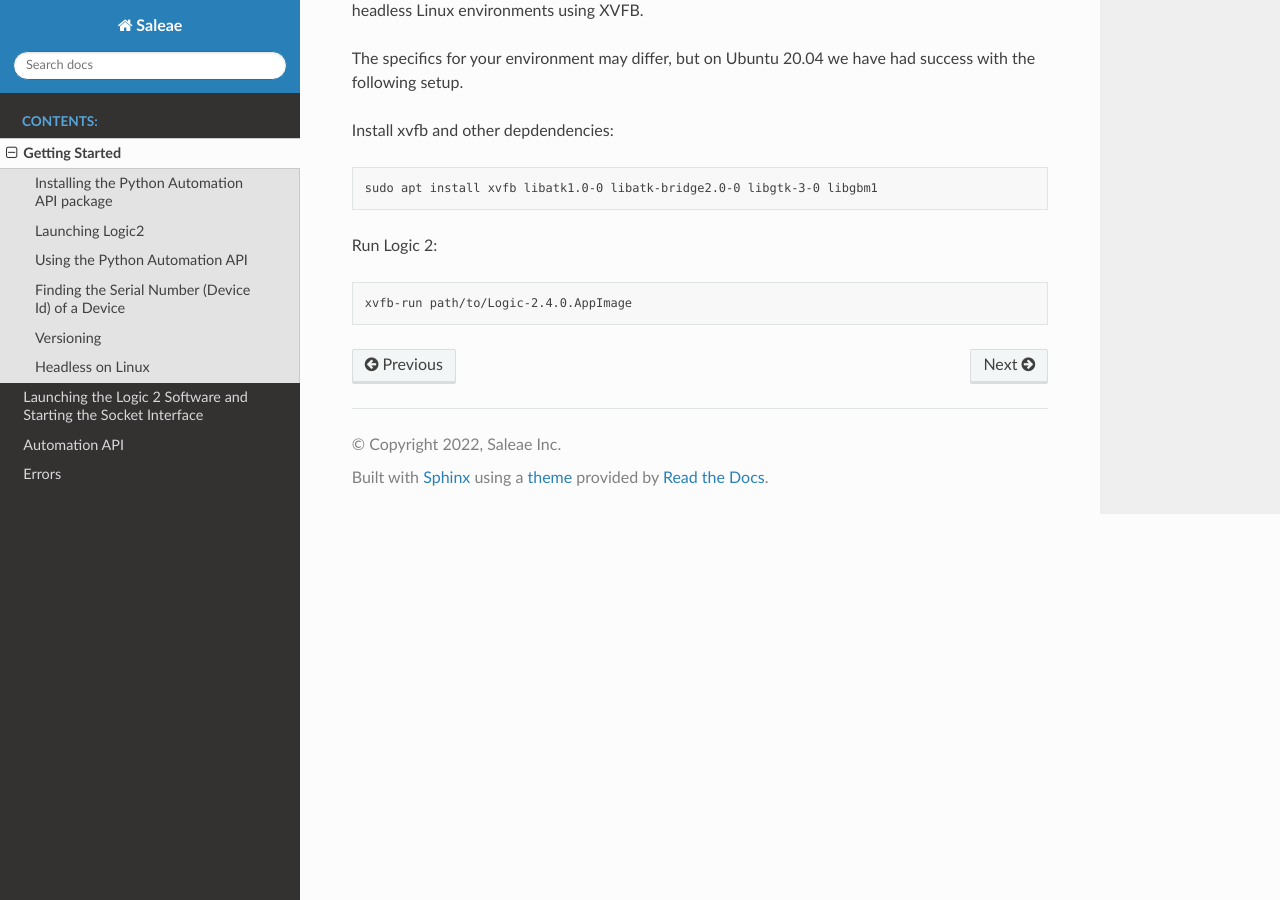
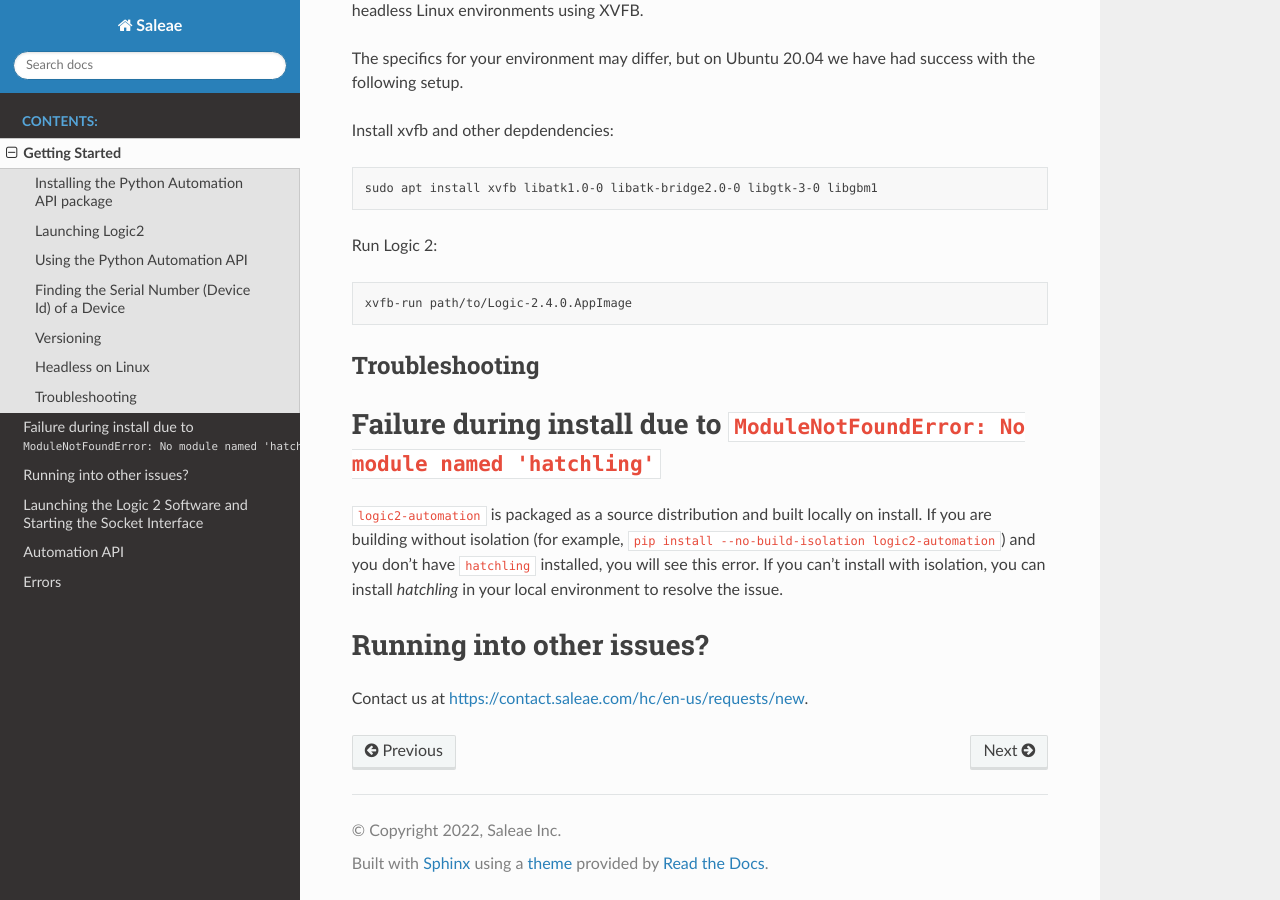
Before and after one commit to saleae/logic2-automation, a Sphinx documentation site: the page built from python/docs/source/getting_started.rst, in a window 1280 px wide and 900 px high, scrolled down 4351 px. Built offline with Sphinx 7.4.7 and the Read the Docs theme 2.0.0, drawn with Linux system fonts in a browser that asks for light colours.

Commit message:
Add troubleshooting notes for building without isolation

```diff
--- a/python/docs/source/getting_started.rst
+++ b/python/docs/source/getting_started.rst
@@ -107,3 +107,17 @@
 .. code-block:: bash
 
   xvfb-run path/to/Logic-2.4.0.AppImage
+
+Troubleshooting
+---------------
+
+Failure during install due to :code:`ModuleNotFoundError: No module named 'hatchling'`
+**************************************************************************************
+
+:code:`logic2-automation` is packaged as a source distribution and built locally on install. If you are building without isolation (for example, :code:`pip install --no-build-isolation logic2-automation`) and you don't have :code:`hatchling` installed, you will see this error. If you can't install with isolation, you can install `hatchling` in your local environment to resolve the issue.
+
+
+Running into other issues?
+**************************
+
+Contact us at https://contact.saleae.com/hc/en-us/requests/new.
```
